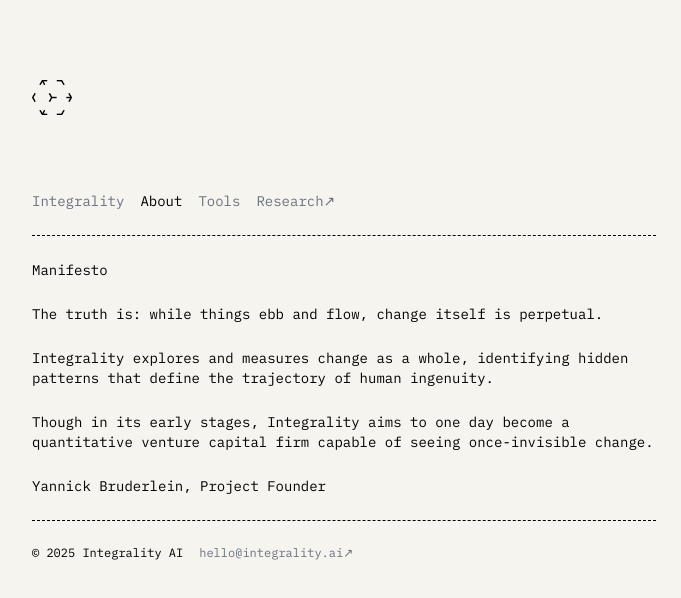
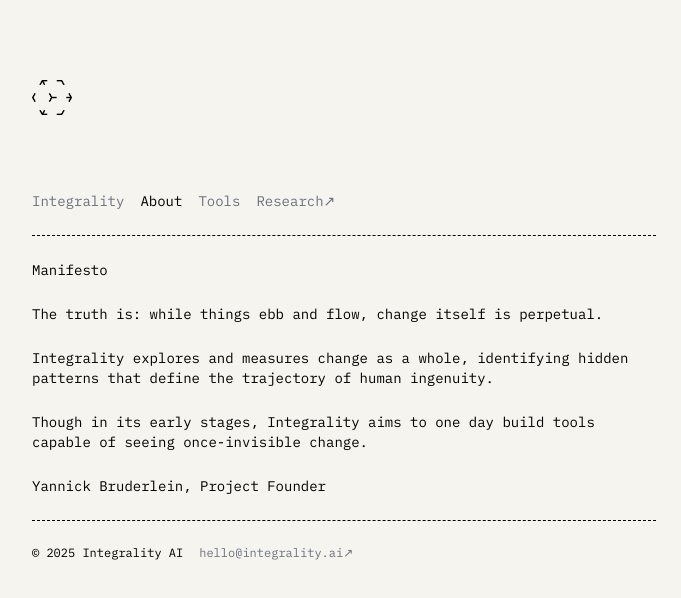
Before and after one commit to CloneProtocolSixtySix/loopscale, a Next.js app: page / in a window 1280 px wide. Both pictures are taken after a click on the button "About". Shown: the top 598 px of the page, without its empty margins (296-977 px from the left). Built offline with nearby package versions, Linux system fonts and the light colour scheme.

Commit message:
Refine manifesto messaging: simplify vision statement to focus on building tools

```diff
--- a/app/page.tsx
+++ b/app/page.tsx
@@ -73,7 +73,7 @@ export default function Home() {
       Integrality explores and measures change as a whole, identifying hidden patterns that define the trajectory of human ingenuity.
     </p>
     <p className="text-sm mono">
-      Though in its early stages, Integrality aims to one day become a quantitative venture capital firm capable of seeing once-invisible change.
+      Though in its early stages, Integrality aims to one day build tools capable of seeing once-invisible change.
     </p>
     <p className="text-sm mono">
       Yannick Bruderlein, Project Founder
```
